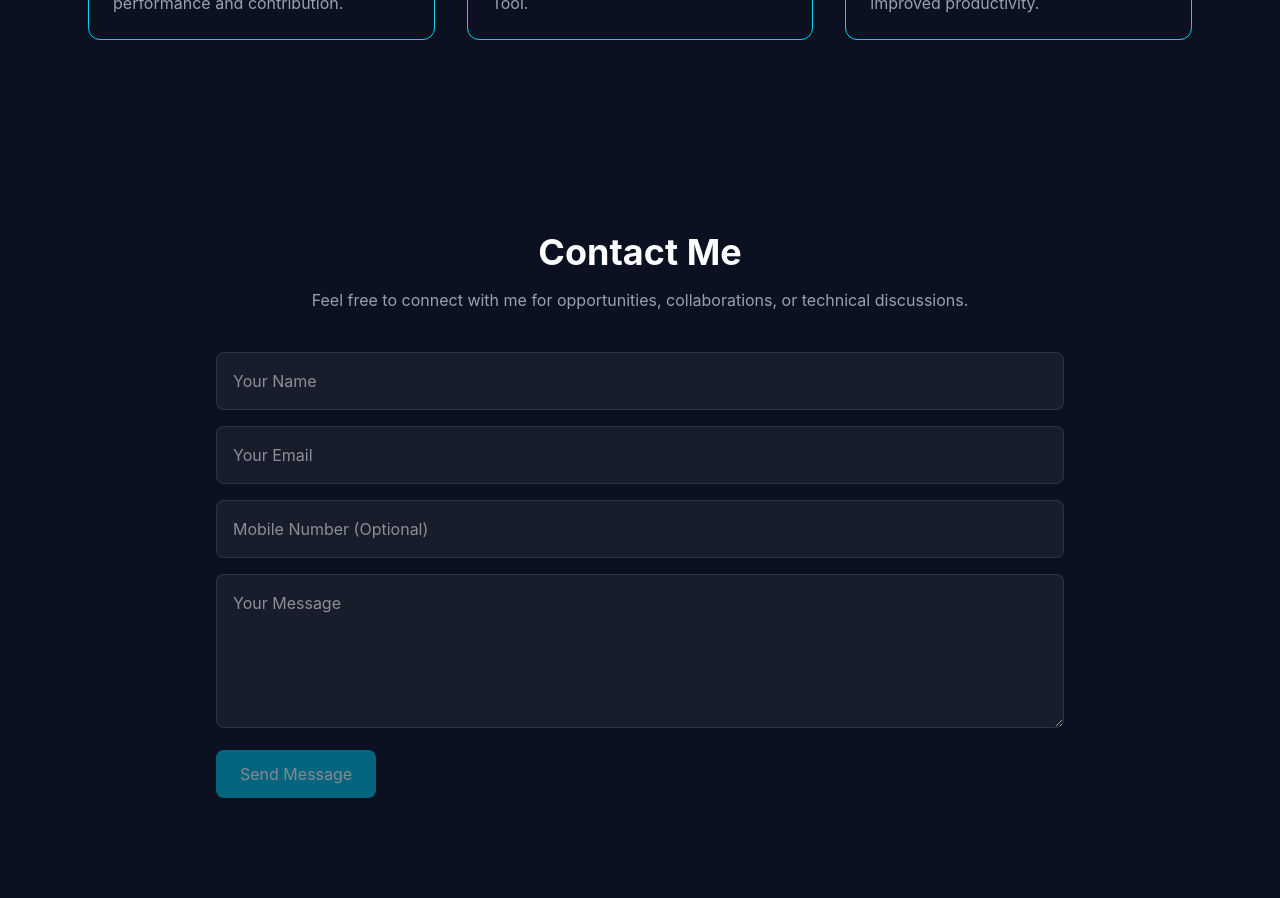
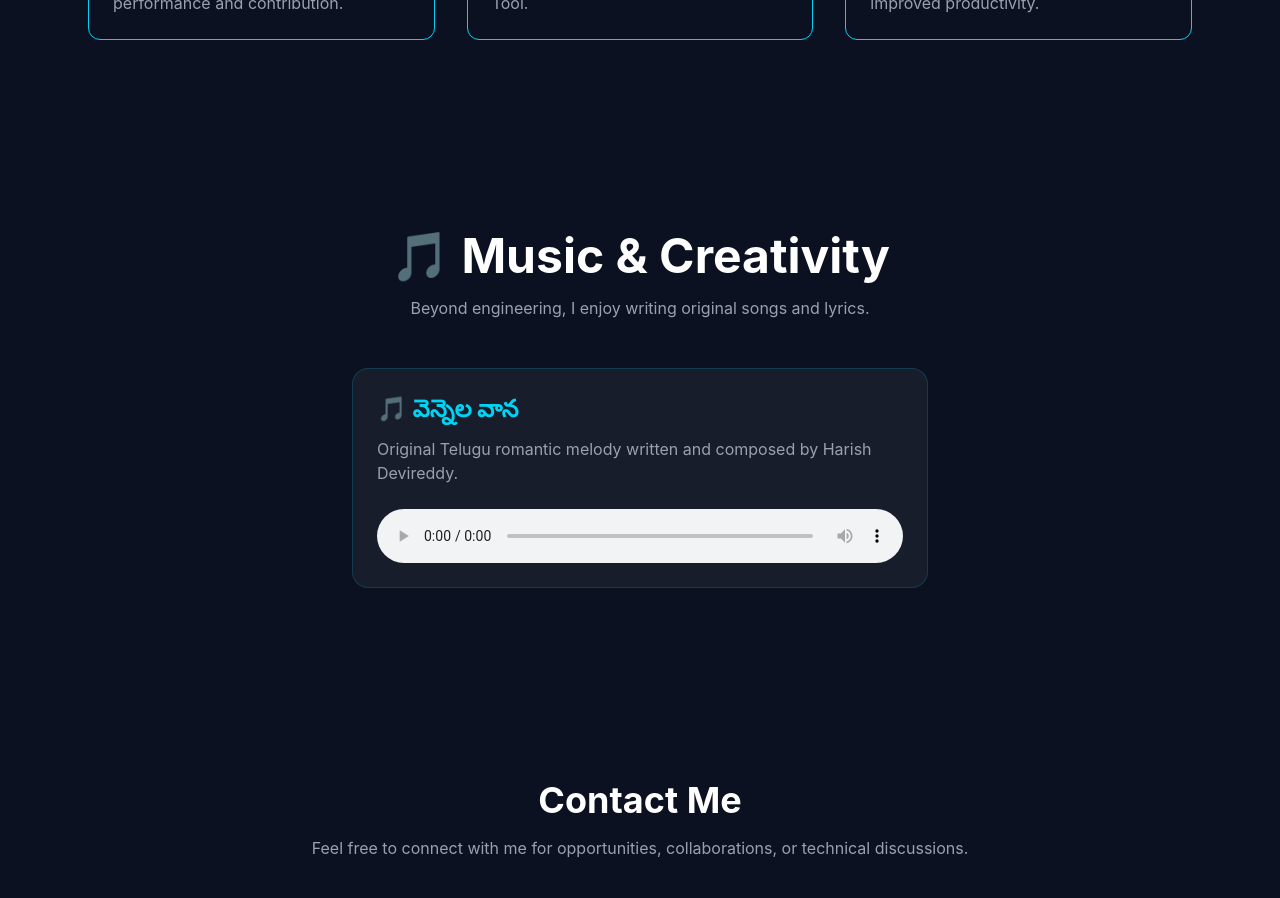
Before and after one commit to auto-vv-harish/harish-portfolio, a React (Vite) app: page /songs in a window 1280 px wide. Shown: the part 2580-3478 px from the top of the page. Built offline with nearby package versions, Linux system fonts and the light colour scheme.

Commit message:
Updated website content

```diff
--- a/src/App.tsx
+++ b/src/App.tsx
@@ -6,6 +6,8 @@ import Projects from "./sections/Projects";
 import Achievements from "./sections/Achievements";
 import Contact from "./sections/Contact";
 import Footer from "./components/Footer";
+import Songs from "./components/Songs";
+
 function App() {
   return (
     <div className="bg-[#0B1120] text-white">
@@ -22,6 +24,8 @@ function App() {
 
       <Achievements />
 
+      <Songs />
+
       <Contact />
 
       <Footer />
--- /dev/null
+++ b/src/components/Songs.tsx
@@ -0,0 +1,38 @@
+const Songs = () => {
+  return (
+    <section
+      id="music"
+      className="max-w-6xl mx-auto px-6 py-24"
+    >
+      <h2 className="text-5xl font-bold text-center">
+        🎵 Music & Creativity
+      </h2>
+
+      <p className="text-center text-gray-400 mt-4">
+        Beyond engineering, I enjoy writing original songs and lyrics.
+      </p>
+
+      <div className="max-w-xl mx-auto mt-12">
+        <div className="bg-white/5 border border-cyan-500/20 rounded-2xl p-6">
+  <h3 className="text-2xl font-bold text-cyan-400">
+    🎵 వెన్నెల వాన
+  </h3>
+
+  <p className="text-gray-400 mt-3">
+    Original Telugu romantic melody written and composed by Harish Devireddy.
+  </p>
+
+  <audio
+    controls
+    controlsList="nodownload"
+    className="w-full mt-6"
+  >
+    <source src="/songs/vennela-vaana.mp3" type="audio/mpeg" />
+  </audio>
+</div>
+      </div>
+    </section>
+  );
+};
+
+export default Songs;
```
Also changed, not shown: 1 other file (tests, documents, lock files or other folders).
